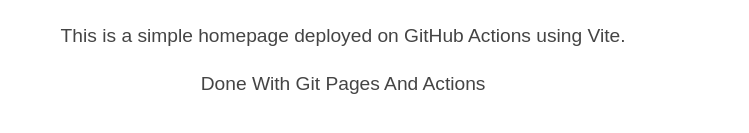
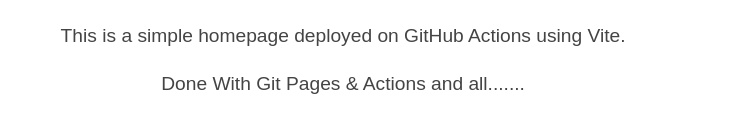
Before and after one commit to ChennamsettiCharitha/reactapp205-gitactions, a React (Vite) app: page / in a window 1280 px wide. Shown: the part 439-572 px from the top of the page, without its empty margins (0-749 px from the left). Built offline with nearby package versions, Linux system fonts and the light colour scheme.

Commit message:
Updated App.jsx

```diff
--- a/src/App.jsx
+++ b/src/App.jsx
@@ -8,7 +8,7 @@
       </p>
       <p>This is a simple homepage deployed on GitHub Actions using Vite.</p>
       <p>
-        Done With Git Pages And Actions
+        Done With Git Pages & Actions and all.......
       </p>
     </div>
   );
```
